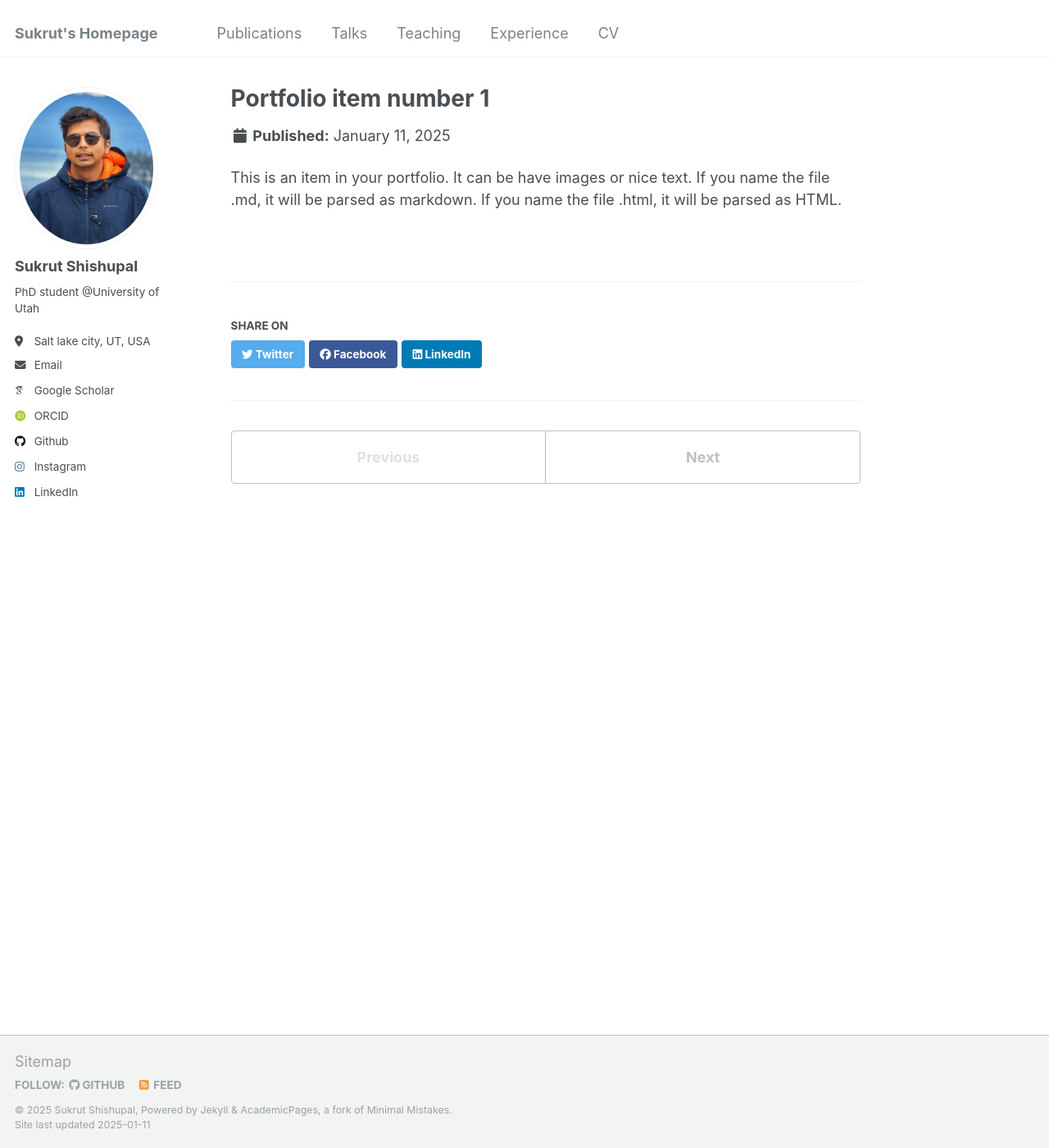
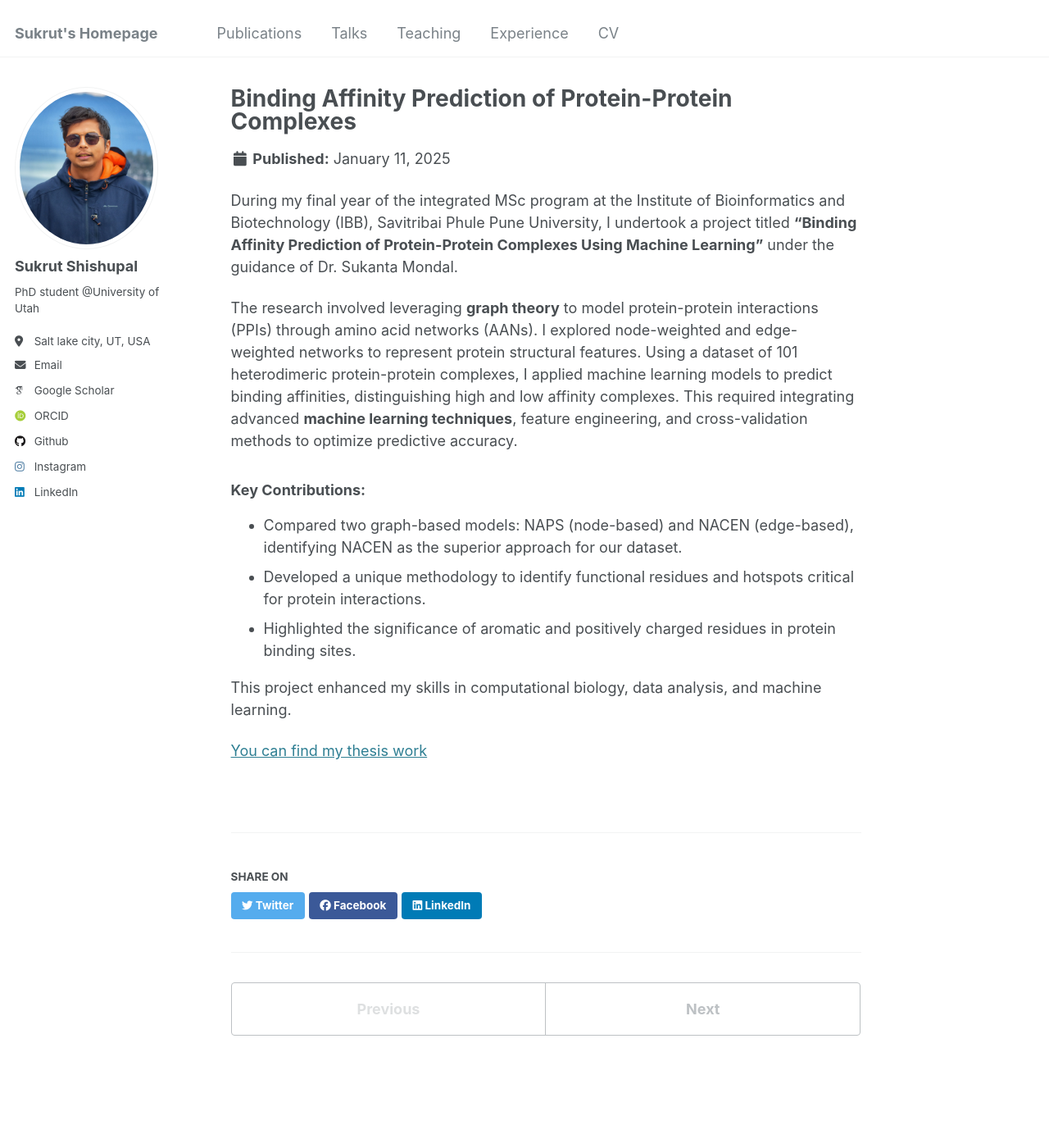
Before and after one commit to sukrut-shishupal/sukrut.shishupal.github.io, a Jekyll site: the page built from _portfolio/portfolio-1.md, in a window 1280 px wide and 1400 px high. Shown: the whole window at 82% size. Built offline with Jekyll 4.4.1, drawn with Linux system fonts in a browser that asks for light colours; some web fonts are replaced.

Commit message:
Update portfolio-1.md

```diff
--- a/_portfolio/portfolio-1.md
+++ b/_portfolio/portfolio-1.md
@@ -1,7 +1,18 @@
 ---
-title: "Portfolio item number 1"
-excerpt: "Short description of portfolio item number 1<br/><img src='/images/500x300.png'>"
+title: "Binding Affinity Prediction of Protein-Protein Complexes"
+excerpt: "Exploring graph-based machine learning techniques to predict protein-protein interaction binding affinities.<br/><img src='/images/PPI.jpg'>"
 collection: portfolio
 ---
 
-This is an item in your portfolio. It can be have images or nice text. If you name the file .md, it will be parsed as markdown. If you name the file .html, it will be parsed as HTML.
+During my final year of the integrated MSc program at the Institute of Bioinformatics and Biotechnology (IBB), Savitribai Phule Pune University, I undertook a project titled **"Binding Affinity Prediction of Protein-Protein Complexes Using Machine Learning"** under the guidance of Dr. Sukanta Mondal.
+
+The research involved leveraging **graph theory** to model protein-protein interactions (PPIs) through amino acid networks (AANs). I explored node-weighted and edge-weighted networks to represent protein structural features. Using a dataset of 101 heterodimeric protein-protein complexes, I applied machine learning models to predict binding affinities, distinguishing high and low affinity complexes. This required integrating advanced **machine learning techniques**, feature engineering, and cross-validation methods to optimize predictive accuracy.
+
+### Key Contributions:
+- Compared two graph-based models: NAPS (node-based) and NACEN (edge-based), identifying NACEN as the superior approach for our dataset.
+- Developed a unique methodology to identify functional residues and hotspots critical for protein interactions.
+- Highlighted the significance of aromatic and positively charged residues in protein binding sites.
+
+This project enhanced my skills in computational biology, data analysis, and machine learning.
+
+[You can find my thesis work](/files/Master_Thesis.pdf)
```
